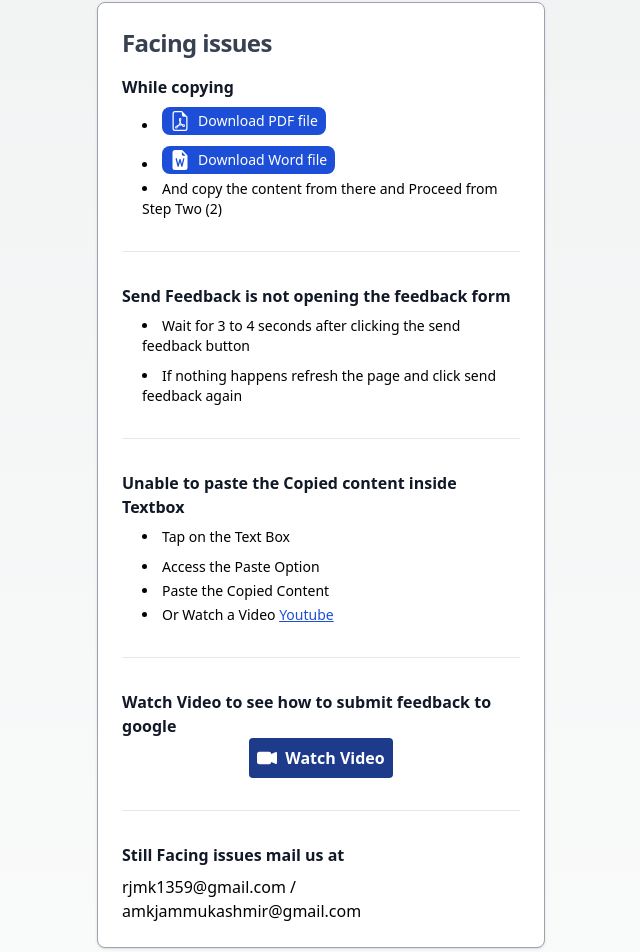
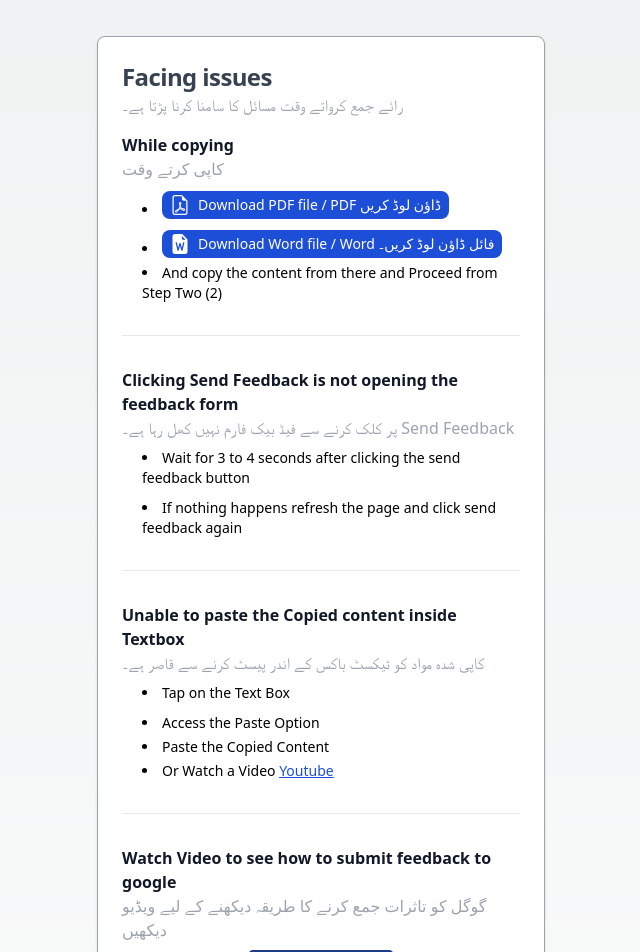
Before and after one commit to rjmk159/supportks, a Next.js app: page / in a window 1280 px wide. Shown: the part 3552-4504 px from the top of the page, without its empty margins (319-959 px from the left). Built offline with nearby package versions, Linux system fonts and the light colour scheme.

Commit message:
Adding urdu fixes

```diff
--- a/src/pages/index.js
+++ b/src/pages/index.js
@@ -10,7 +10,7 @@ import {
 import Image from "next/image";
 import * as amplitude from "@amplitude/analytics-browser";
 import { CopyToClipboard } from "react-copy-to-clipboard";
-import Modal from "../components/Modal";
+import Modal from "@/Components/Modal";
 
 import { initGA, logPageView } from "../analytics";
 import ThumbsForm from "@/Components/Form";
@@ -239,6 +239,9 @@ export default function Home() {
             <p className="text-sm text-black-400">
               Congratulations you have submitted your feedback!
             </p>
+            <p className="text-gray-400">
+              مبارک ہو آپ نے اپنی رائے جمع کرائی ہے!
+            </p>
             <Image
               className=" max-w-full md:max-w-500 sm:max-w-full lg:max-w-500 -mx-2  mt-4 border-2 border-blue-500"
               src="/four-3.png"
@@ -257,9 +260,13 @@ export default function Home() {
         <h5 className=" text-2xl font-semibold tracking-tight text-gray-700 dark:text-white">
           Facing issues
         </h5>
+        <p className="text-gray-400">
+          رائے جمع کرواتے وقت مسائل کا سامنا کرنا پڑتا ہے۔
+        </p>
         <h2 class="mt-4 text-md font-semibold text-gray-900 dark:text-white">
           While copying
         </h2>
+        <p className="text-gray-400">کاپی کرتے وقت</p>
         <ol class="ps-5 mt-2 space-y-1 list-disc list-inside text-sm">
           <li>
             <a
@@ -271,7 +278,7 @@ export default function Home() {
               download
             >
               <BsFileEarmarkPdf className="w-5 h-5 mr-2" />
-              Download PDF file
+              Download PDF file / PDF ڈاؤن لوڈ کریں
             </a>
           </li>
           <li>
@@ -284,15 +291,18 @@ export default function Home() {
               download
             >
               <BsFileEarmarkWordFill className="w-5 h-5 mr-2" />
-              Download Word file
+              Download Word file / Word فائل ڈاؤن لوڈ کریں۔
             </a>
           </li>
           <li>And copy the content from there and Proceed from Step Two (2)</li>
         </ol>
         <hr class="h-px my-8 bg-gray-200 border-0 dark:bg-gray-700" />
-        <h2 class="mb-2 text-md font-semibold text-gray-900 dark:text-white">
-          Send Feedback is not opening the feedback form
+        <h2 class="text-md font-semibold text-gray-900 dark:text-white">
+          Clicking Send Feedback is not opening the feedback form
         </h2>
+        <p className="mb-2 text-gray-400">
+          پر کلک کرنے سے فیڈ بیک فارم نہیں کھل رہا ہے۔ Send Feedback
+        </p>
         <ol class="ps-5 mt-2 space-y-1 list-disc list-inside text-sm">
           <li>
             Wait for 3 to 4 seconds after clicking the send feedback button
@@ -302,9 +312,12 @@ export default function Home() {
           </li>
         </ol>
         <hr class="h-px my-8 bg-gray-200 border-0 dark:bg-gray-700" />
-        <h2 class="mb-2 text-md font-semibold text-gray-900 dark:text-white">
+        <h2 class=" text-md font-semibold text-gray-900 dark:text-white">
           Unable to paste the Copied content inside Textbox
         </h2>
+        <p className="text-gray-400 mb-2">
+          کاپی شدہ مواد کو ٹیکسٹ باکس کے اندر پیسٹ کرنے سے قاصر ہے۔
+        </p>
         <ol class="ps-5 mt-2 space-y-1 list-disc list-inside text-sm">
           <li>Tap on the Text Box</li>
           <li>Access the Paste Option</li>
@@ -325,7 +338,9 @@ export default function Home() {
         <h2 class="mt-4 text-md font-semibold text-gray-900 dark:text-white">
           Watch Video to see how to submit feedback to google
         </h2>
-        <span className="flex justify-center flex-col">
+        <p className="text-gray-400 mb-2">
+          گوگل کو تاثرات جمع کرنے کا طریقہ دیکھنے کے لیے ویڈیو دیکھیں
+        </p>
         <button
           onClick={handleToggleVideo}
           style={{ maxWidth: 300, margin: "auto" }}
@@ -334,7 +349,6 @@ export default function Home() {
           <BsFillCameraVideoFill className="w-5 h-5 mr-2" />{" "}
           {showVideo ? "Hide Video" : "Watch Video"}
         </button>
-
         {showVideo && (
           <video
             controls
@@ -346,11 +360,11 @@ export default function Home() {
             Your browser does not support the video tag.
           </video>
         )}
-        </span>
         <hr class="h-px my-8 bg-gray-200 border-0 dark:bg-gray-700" />
-        <h2 class="mb-2 text-md font-semibold text-gray-900 dark:text-white">
-          Still Facing issues mail us at
+        <h2 class="text-md font-semibold text-gray-900 dark:text-white">
+          Still Facing issues email us at
         </h2>
+        <p className="text-gray-400 mb-2">پھر بھی مسائل کا سامنا ہے ہمیں ای میل کریں۔</p>
         <a href="mail://rjmk1359@gmail.com">rjmk1359@gmail.com</a> /{" "}
         <a href="mail://rjmk1359@gmail.com">amkjammukashmir@gmail.com</a>
       </div>
```
Lines whose indentation alone changed are shown as unchanged.
